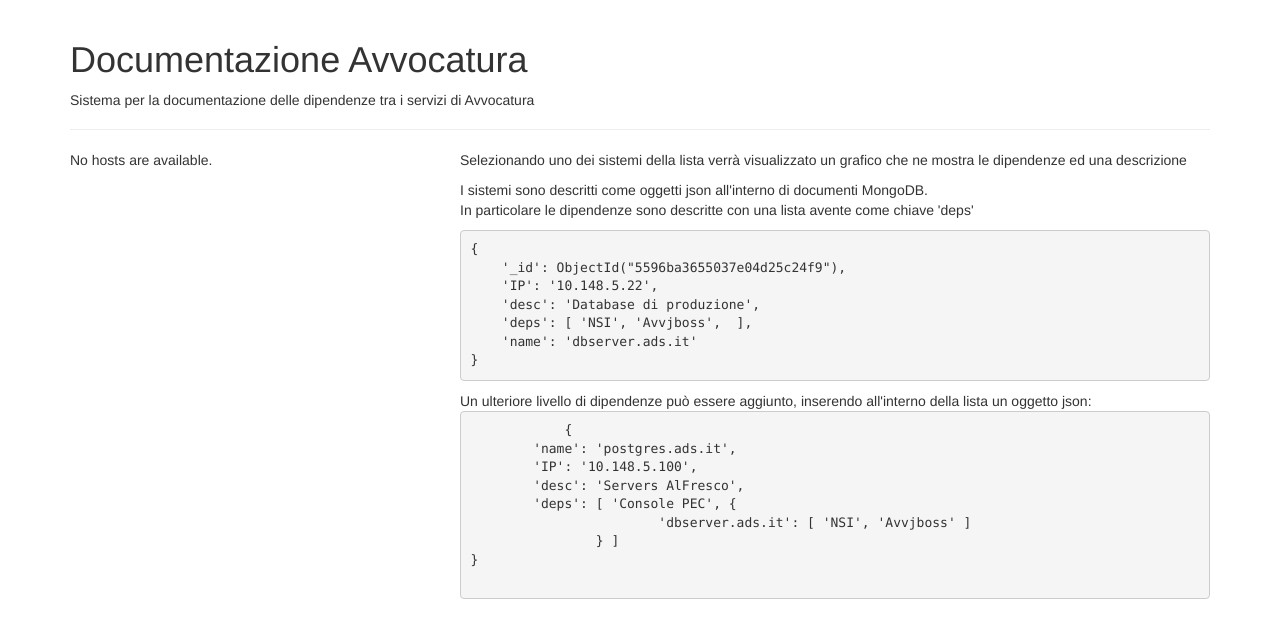
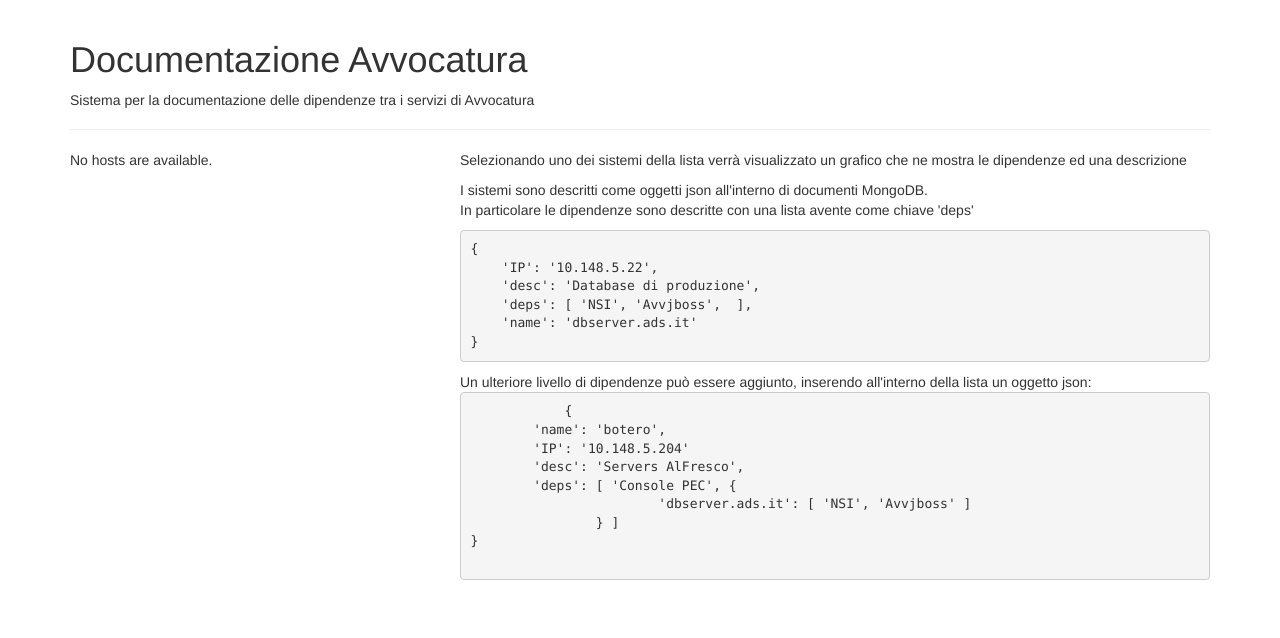
Before and after one commit to stonaz/avv_docs, a Django app: template avvocatura/templates/avvocatura/index.html in a window 1280 px wide. Shown: the top 638 px of the page. Run offline with Django 3.2, Linux system fonts and the light colour scheme; the template is opened without the code that fills it, so the values that code supplies are empty; some libraries are stand-ins or nearby versions.

Commit message:
homepage update

```diff
--- a/avvocatura/templates/avvocatura/index.html
+++ b/avvocatura/templates/avvocatura/index.html
@@ -47,7 +47,6 @@
         </p>
         <pre>
 {
-    '_id': ObjectId("5596ba3655037e04d25c24f9"),
     'IP': '10.148.5.22',
     'desc': 'Database di produzione',
     'deps': [ 'NSI', 'Avvjboss',  ],
@@ -59,8 +58,8 @@
 
         <pre>
             {
-	'name': 'postgres.ads.it',
-	'IP': '10.148.5.100',
+	'name': 'botero',
+	'IP': '10.148.5.204'
 	'desc': 'Servers AlFresco',
 	'deps': [ 'Console PEC', {
 			'dbserver.ads.it': [ 'NSI', 'Avvjboss' ]
```
